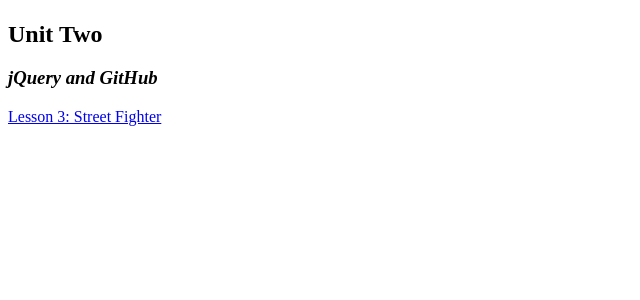
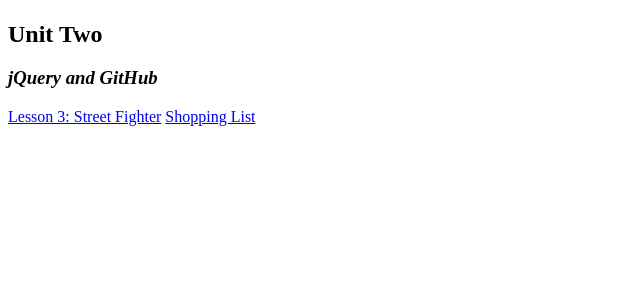
Before and after one commit to KevinStock/thinkful-fewd, a PHP site: page / in a window 1280 px wide. Shown: the part 293-593 px from the top of the page, without its empty margins (0-640 px from the left). Run offline with PHP 8.4, Linux system fonts and the light colour scheme.

Commit message:
added shopping list link

```diff
--- a/index.php
+++ b/index.php
@@ -22,6 +22,7 @@
 			<h3>jQuery and GitHub</h3>
 			<div id="unit-two">
 				<a href="jquery-streetfighter/">Lesson 3: Street Fighter</a>
+				<a href="shopping-list/">Shopping List</a>
 			</div>
 		</section>
 	</body>
```
